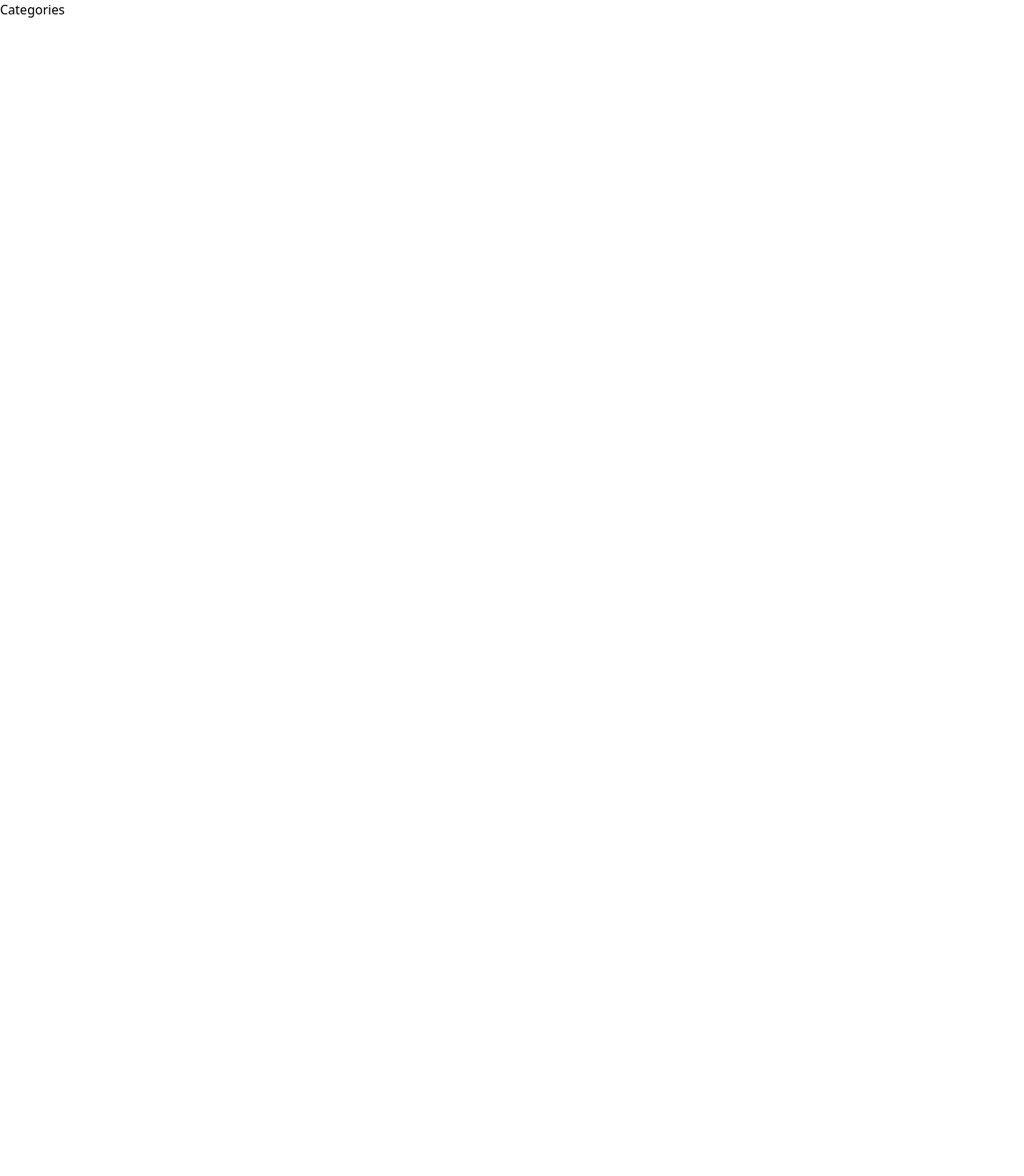
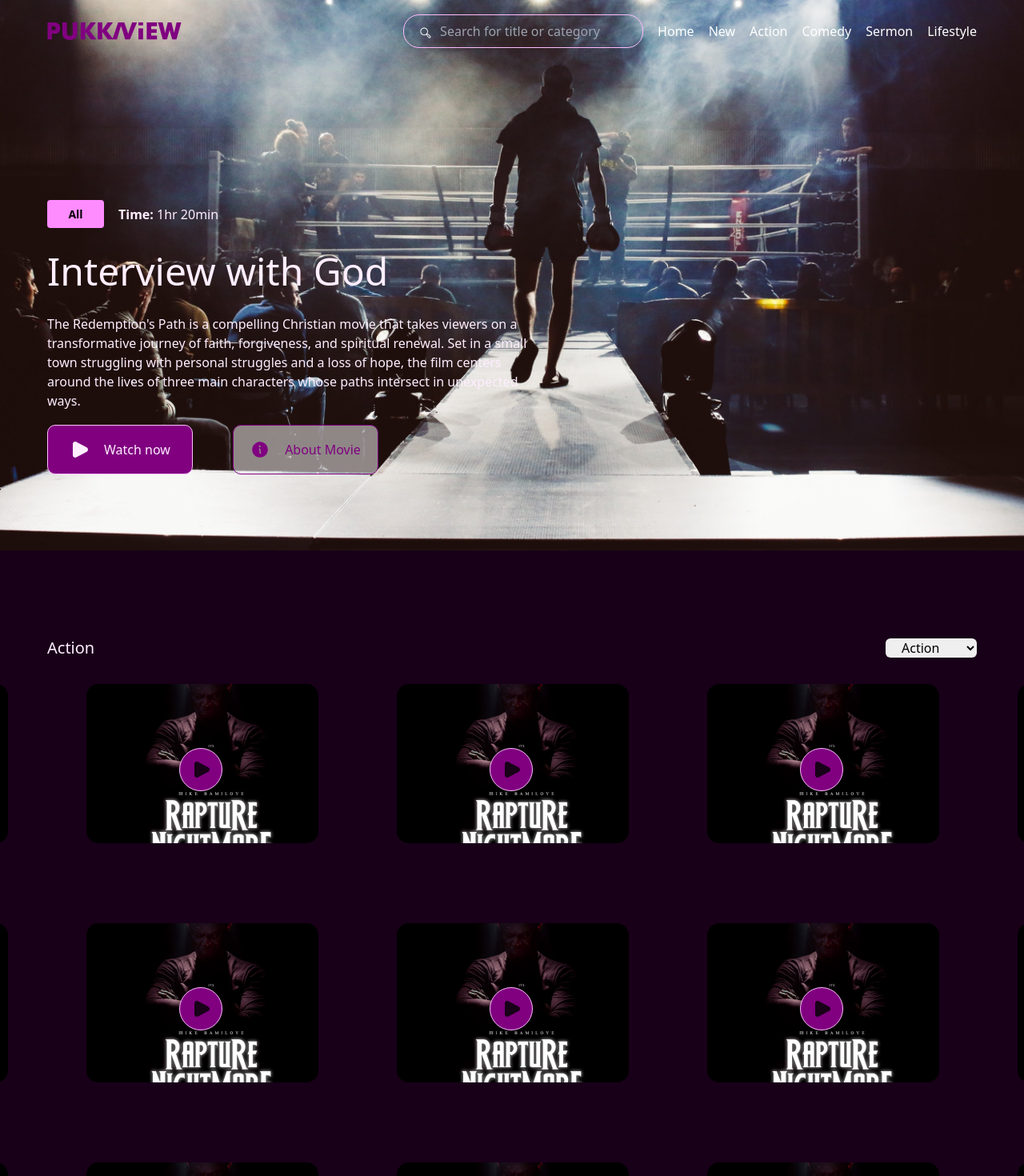
Before and after one commit to Pukkaview/Client, a React (Vite) app: page /categories in a window 1280 px wide. Shown: the top 1470 px of the page at 80% size. Before the commit the page ends 800 px from the top, so only its background shows below. Built offline with nearby package versions, Linux system fonts and the light colour scheme; the HTML template or start-up script is replaced by a standard one.

Commit message:
category

```diff
--- a/src/App.jsx
+++ b/src/App.jsx
@@ -14,6 +14,7 @@ function App() {
         <Route path="/" element={<Home />} />
         <Route path="/contact" element={<Contact />} />
         <Route path="/categories" element={<Categories />} />
+
         <Route path="/play" element={<PlayVideo />} />
         {/* <Routes path="*" element={<NotFound />} /> */}
       </Routes>
--- a/src/components/carousel/Carousel.jsx
+++ b/src/components/carousel/Carousel.jsx
@@ -1,7 +1,6 @@
-
 import Slider from "react-slick";
-import PropTypes from 'prop-types';
-export default function Carousel({children}) {
+import PropTypes from "prop-types";
+export default function Carousel({ children, sliderClassName }) {
   const settings = {
     dots: false,
     infinite: true,
@@ -32,7 +31,10 @@ export default function Carousel({children}) {
     ],
   };
   return (
-      <Slider {...settings} className="z-[1] hover:z-[10] pt-[30px] pb-[70px] flex flex-col gap-[50px] mx-auto justify-center">
+    <Slider
+      {...settings}
+      className={`z-[1] hover:z-[10] pt-[30px] pb-[70px] flex flex-col gap-[50px] mx-auto justify-center ${sliderClassName}`}
+    >
       {children}
     </Slider>
   );
--- a/src/components/navbar/Navbar.jsx
+++ b/src/components/navbar/Navbar.jsx
@@ -1,5 +1,5 @@
 import { useState, useEffect } from "react";
-import { NavLink } from "react-router-dom";
+import { NavLink} from "react-router-dom";
 import menu from "../../assets/menu.svg";
 import menuW from "../../assets/menuWhite.svg";
 import logo from "../../assets/logo.svg";
@@ -28,8 +28,14 @@ export default function Navbar() {
     setIsVisible(false);
   };
 
+
+
   return (
-    <div className={`z-50 flex justify-between items-center py-[18px] md:px-[59px] px-[20px] fixed w-full ${scrolled ? 'bg-[#180018] transition duration-300 ease-in-out' : ''}`}>
+    <div
+      className={`z-50 flex justify-between items-center py-[18px] md:px-[59px] px-[20px] fixed w-full ${
+        scrolled ? "bg-[#180018] transition duration-300 ease-in-out" : ""
+      }`}
+    >
       <div className="md:w-[168px] md:h-[22px] w-[102px] h-[18px]">
         {!scrolled && <img src={logo} className="w-full h-full" alt="logo" />}
         {scrolled && <img src={logoW} className="w-full h-full" alt="logo" />}
@@ -54,10 +60,10 @@ export default function Navbar() {
         <div className="lg:flex hidden gap-[18px] items-center text-[#fff] font-[500]">
           <NavLink to="/">Home</NavLink>
           <NavLink>New</NavLink>
-          <NavLink>Action</NavLink>
-          <NavLink>Comedy</NavLink>
-          <NavLink>Sermon</NavLink>
-          <NavLink>Lifestyle</NavLink>
+          <NavLink to="/categories/action">Action</NavLink>
+          <NavLink to="/categories/comedy">Comedy</NavLink>
+          <NavLink to="/categories/sermon">Sermon</NavLink>
+          <NavLink to="/categories/lifestyle">Lifestyle</NavLink>
         </div>
         <div
           className="lg:hidden flex cursor-pointer"
--- /dev/null
+++ b/src/data.js
@@ -0,0 +1,57 @@
+import dummy from "./assets/categorydummy.png";
+import church from "./assets/church.png";
+import cross from "./assets/Cross.png";
+import dummy2 from "./assets/dummy.png";
+import dummy3 from "./assets/dummy2.png";
+
+const data = {
+  Action: {
+    title: "Interview with God",
+    coverImage: dummy,
+    bio: "The Redemption's Path is a compelling Christian movie that takes viewers on a transformative journey of faith, forgiveness, and spiritual renewal. Set in a small town struggling with personal struggles and a loss of hope, the film centers around the lives of three main characters whose paths intersect in unexpected ways.",
+    time: "1hr 20min",
+    year: 2019,
+    genre: "Action",
+    casts: [
+      "Segun Jackob",
+      "Segun Daniel",
+      "Oguntedo Aremu",
+      "Segun Gabriel",
+      "Jesus Caleb",
+    ],
+  },
+  Comedy: {
+    title: "Comedy Movie",
+    coverImage: church,
+    year: 2021,
+    genre: "Comedy",
+    casts: ["Actor 1", "Actor 2", "Actor 3", "Actor 4", "Actor 5"],
+    bio: "This is a comedy movie description.",
+  },
+  Sermon: {
+    title: "Sermon Movie",
+    coverImage: dummy3,
+    year: 2022,
+    genre: "Sermon",
+    casts: ["Preacher 1", "Preacher 2", "Preacher 3"],
+    bio: "This is a sermon movie description.",
+  },
+  Lifestyle: {
+    title: "Lifestyle Movie",
+    coverImage: cross,
+    year: 2023,
+    genre: "Lifestyle",
+    casts: ["Actor 1", "Actor 2", "Actor 3", "Actor 4", "Actor 5"],
+    bio: "This is a lifestyle movie description.",
+  },
+  New: {
+    title: "New Movie",
+    coverImage: dummy2,
+    year: 2023,
+    genre: "New",
+    casts: ["Actor 1", "Actor 2", "Actor 3", "Actor 4", "Actor 5"],
+    bio: "This is a new movie description.",
+  },
+};
+
+export default data;
--- /dev/null
+++ b/src/movieDataOptions.js
@@ -0,0 +1,53 @@
+import dummy3 from "./assets/dummy2.png";
+import dummy2 from "./assets/dummy.png";
+import church from "./assets/church.png";
+import cross from "./assets/Cross.png";
+
+export const movieDataOptions = {
+  Action: {
+    title: "Rapture",
+    coverImage: dummy2,
+    year: 2019,
+    genre: "Action",
+    casts: [
+      "Segun Jackob",
+      "Segun Daniel",
+      "Oguntedo Aremu",
+      "Segun Gabriel",
+      "Jesus Caleb",
+    ],
+    bio: "The Redemption's Path is a compelling Christian movie that takes viewers on a transformative journey of faith, forgiveness, and spiritual renewal. Set in a small town struggling with personal struggles and a loss of hope, the film centers around the lives of three main characters whose paths intersect in unexpected ways.",
+  },
+  Comedy: {
+    title: "Comedy Movie",
+    coverImage: church,
+    year: 2021,
+    genre: "Comedy",
+    casts: ["Actor 1", "Actor 2", "Actor 3", "Actor 4", "Actor 5"],
+    bio: "This is a comedy movie description.",
+  },
+  Sermon: {
+    title: "Sermon Movie",
+    coverImage: dummy3,
+    year: 2022,
+    genre: "Sermon",
+    casts: ["Preacher 1", "Preacher 2", "Preacher 3"],
+    bio: "This is a sermon movie description.",
+  },
+  Lifestyle: {
+    title: "Lifestyle Movie",
+    coverImage: cross,
+    year: 2023,
+    genre: "Lifestyle",
+    casts: ["Actor 1", "Actor 2", "Actor 3", "Actor 4", "Actor 5"],
+    bio: "This is a lifestyle movie description.",
+  },
+  New: {
+    title: "Lifestyle Movie",
+    coverImage: cross,
+    year: 2023,
+    genre: "Lifestyle",
+    casts: ["Actor 1", "Actor 2", "Actor 3", "Actor 4", "Actor 5"],
+    bio: "This is a lifestyle movie description.",
+  },
+};
--- a/src/pages/Categories.jsx
+++ b/src/pages/Categories.jsx
@@ -1,6 +1,96 @@
-const Categories = () => {
+import React, { useState } from "react";
+import Navbar from "../components/navbar/Navbar";
+
+import Footer from "../components/Footer/Footer";
+import IntroCard from "../components/cards/IntroCard";
+import MovieCard from "../components/cards/MovieCard";
+import dummy from "../assets/categorydummy.png";
+import Carousel from "../components/carousel/Carousel";
+import MovieDetailCard from "../components/cards/MovieDetailsCard";
+import { movieDataOptions } from "../../src/movieDataOptions";
+// import data from "../../src/data";
+
+// Sample data. To be replaced by data coming from the backend
+const data = {
+  title: "Interview with God",
+  coverImage: dummy,
+  bio: "The Redemption's Path is a compelling Christian movie that takes viewers on a transformative journey of faith, forgiveness, and spiritual renewal. Set in a small town struggling with personal struggles and a loss of hope, the film centers around the lives of three main characters whose paths intersect in unexpected ways.",
+  time: "1hr 20min",
+  year: 2019,
+  genre: "Action",
+  casts: [
+    "Segun Jackob",
+    "Segun Daniel",
+    "Oguntedo Aremu",
+    "Segun Gabriel",
+    "Jesus Caleb",
+  ],
+};
+
+const Categories = ({}) => {
+  const [selectedOption, setSelectedOption] = useState("Action");
+  const movieData = movieDataOptions[selectedOption];
+  const updatedData = { ...data, genre: selectedOption };
+
+  const handleSelectChange = (event) => {
+    setSelectedOption(event.target.value);
+  };
   return (
-    <div>Categories</div>
-  )
-}
-export default Categories
+    <div className="bg-background overflow-x-hidden ">
+      <Navbar handleCategoryChange={setSelectedOption} />
+      <IntroCard data={updatedData} />
+      <div className="md:px-[59px] px-[20px] pt-[107px] pb-[65px] text-text-color">
+        <div className="bg-[#fff]">
+          <MovieDetailCard data={movieData} />
+        </div>
+        <div>
+          <div className="flex justify-between items-center">
+            <span className="text-[20px]">{selectedOption}</span>
+
+            <select
+              name=""
+              id=""
+              className="text-black border-0 outline-none rounded-md px-4"
+              onChange={handleSelectChange}
+              value={selectedOption}
+            >
+              <option value="Action">Action</option>
+              <option value="Comedy">Comedy</option>
+              <option value="Sermon">Sermon</option>
+              <option value="Lifestyle">Lifestyle</option>
+              <option value="New">New</option>
+            </select>
+          </div>
+          <Carousel sliderClassName=" pb-[1px]">
+            <MovieCard data={movieDataOptions[selectedOption]} />
+            <MovieCard data={movieData} />
+            <MovieCard data={movieData} />
+            <MovieCard data={movieData} />
+            <MovieCard data={movieData} />
+            <MovieCard data={movieData} />
+          </Carousel>
+
+          <Carousel sliderClassName=" pb-[1px]">
+            <MovieCard data={movieData} />
+            <MovieCard data={movieData} />
+            <MovieCard data={movieData} />
+            <MovieCard data={movieData} />
+            <MovieCard data={movieData} />
+            <MovieCard data={movieData} />
+          </Carousel>
+
+          <Carousel sliderClassName="pb-[1px]">
+            <MovieCard data={movieData} />
+            <MovieCard data={movieData} />
+            <MovieCard data={movieData} />
+            <MovieCard data={movieData} />
+            <MovieCard data={movieData} />
+            <MovieCard data={movieData} />
+          </Carousel>
+        </div>
+      </div>
+      <Footer />
+    </div>
+  );
+};
+export default Categories;
--- a/src/pages/Home.jsx
+++ b/src/pages/Home.jsx
@@ -1,82 +1,95 @@
-
-import Navbar from "../components/navbar/Navbar"
+import Navbar from "../components/navbar/Navbar";
 import Footer from "../components/Footer/Footer";
 import IntroCard from "../components/cards/IntroCard";
 import MovieCard from "../components/cards/MovieCard";
-import dummy from '../assets/church.png'
-import dummy2 from '../assets/dummy.png'
-
+import dummy from "../assets/church.png";
+import dummy2 from "../assets/dummy.png";
+import { Link } from "react-router-dom";
 import Carousel from "../components/carousel/Carousel";
 import ViewBtn from "../components/buttons/ViewBtn";
 import MovieDetailCard from "../components/cards/MovieDetailsCard";
 
 // Sample data. To be replaced by data coming from the backend
 const data = {
-  title: 'Interview with God',
-  coverImage:dummy,
+  title: "Interview with God",
+  coverImage: dummy,
   bio: "The Redemption's Path is a compelling Christian movie that takes viewers on a transformative journey of faith, forgiveness, and spiritual renewal. Set in a small town struggling with personal struggles and a loss of hope, the film centers around the lives of three main characters whose paths intersect in unexpected ways.",
   time: "1hr 20min",
   year: 2019,
-  genre: 'Action',
-  casts: ['Segun Jackob', "Segun Daniel", "Oguntedo Aremu", "Segun Gabriel", "Jesus Caleb"],
-}
+  genre: "Action",
+  casts: [
+    "Segun Jackob",
+    "Segun Daniel",
+    "Oguntedo Aremu",
+    "Segun Gabriel",
+    "Jesus Caleb",
+  ],
+};
 // Sample data. To be replaced by data coming from the backend
 const movie_data = {
-  title: 'Rapture',
-  coverImage:dummy2,
+  title: "Rapture",
+  coverImage: dummy2,
   year: 2019,
-  genre: 'Action',
-  casts: ['Segun Jackob', "Segun Daniel", "Oguntedo Aremu", "Segun Gabriel", "Jesus Caleb"],
-  bio: "The Redemption's Path is a compelling Christian movie that takes viewers on a transformative journey of faith, forgiveness, and spiritual renewal. Set in a small town struggling with personal struggles and a loss of hope, the film centers around the lives of three main characters whose paths intersect in unexpected ways."
-}
+  genre: "Action",
+  casts: [
+    "Segun Jackob",
+    "Segun Daniel",
+    "Oguntedo Aremu",
+    "Segun Gabriel",
+    "Jesus Caleb",
+  ],
+  bio: "The Redemption's Path is a compelling Christian movie that takes viewers on a transformative journey of faith, forgiveness, and spiritual renewal. Set in a small town struggling with personal struggles and a loss of hope, the film centers around the lives of three main characters whose paths intersect in unexpected ways.",
+};
 const Home = () => {
   return (
     <div className="bg-background overflow-x-hidden ">
       <Navbar />
-      <IntroCard data={data}/>
+      <IntroCard data={data} />
       <div className="md:px-[59px] px-[20px] pt-[107px] pb-[65px] text-text-color">
         <div className="bg-[#fff]">
-          <MovieDetailCard/>
+          <MovieDetailCard />
         </div>
         <div>
           <span className="text-[20px]">Watch more</span>
           <Carousel>
-            <MovieCard data={movie_data}/>
-            <MovieCard data={movie_data}/>
-            <MovieCard data={movie_data}/>
-            <MovieCard data={movie_data}/>
-            <MovieCard data={movie_data}/>
-            <MovieCard data={movie_data}/>
+            <MovieCard data={movie_data} />
+            <MovieCard data={movie_data} />
+            <MovieCard data={movie_data} />
+            <MovieCard data={movie_data} />
+            <MovieCard data={movie_data} />
+            <MovieCard data={movie_data} />
           </Carousel>
         </div>
         <div>
           <div className="w-full flex justify-between">
-          <span className="text-[20px]">Action</span>
-          <ViewBtn/>
+            <span className="text-[20px]">Action</span>
+            <Link to="/categories">
+              <ViewBtn />
+            </Link>
           </div>
           <Carousel>
-            <MovieCard data={movie_data}/>
-            <MovieCard data={movie_data}/>
-            <MovieCard data={movie_data}/>
-            <MovieCard data={movie_data}/>
-            <MovieCard data={movie_data}/>
-            <MovieCard data={movie_data}/>
+            <MovieCard data={movie_data} />
+            <MovieCard data={movie_data} />
+            <MovieCard data={movie_data} />
+            <MovieCard data={movie_data} />
+            <MovieCard data={movie_data} />
+            <MovieCard data={movie_data} />
           </Carousel>
         </div>
         <div>
           <span className="text-[20px]">Sermon</span>
           <Carousel>
-            <MovieCard data={movie_data}/>
-            <MovieCard data={movie_data}/>
-            <MovieCard data={movie_data}/>
-            <MovieCard data={movie_data}/>
-            <MovieCard data={movie_data}/>
-            <MovieCard data={movie_data}/>
+            <MovieCard data={movie_data} />
+            <MovieCard data={movie_data} />
+            <MovieCard data={movie_data} />
+            <MovieCard data={movie_data} />
+            <MovieCard data={movie_data} />
+            <MovieCard data={movie_data} />
           </Carousel>
         </div>
       </div>
       <Footer />
     </div>
   );
-}
-export default Home
+};
+export default Home;
```
Also changed, not shown: src/assets/categorydummy.png (added), src/assets/dummy2.png (added). Lines whose indentation alone changed are shown as unchanged.
